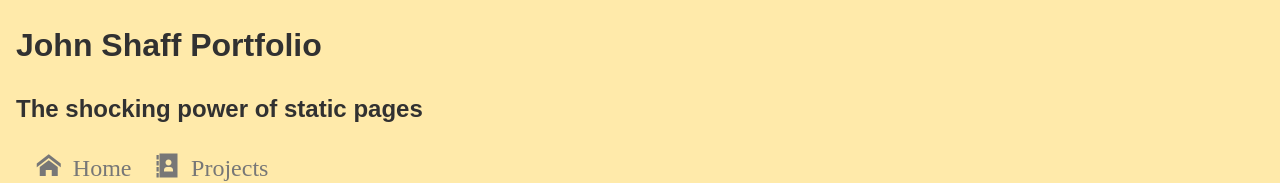
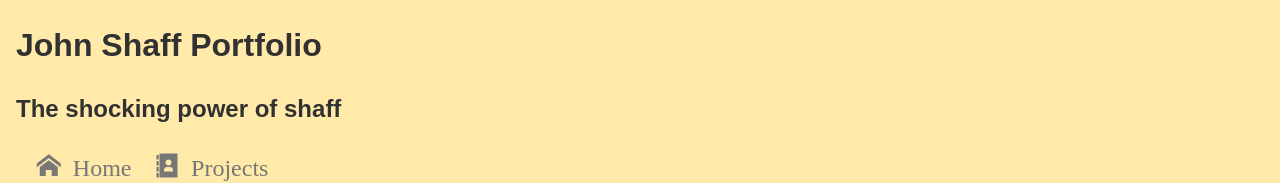
Before and after one commit to johnshaff/portfolio, a plain HTML site: page index.html in a window 1280 px wide. Shown: the top 183 px of the page. Drawn offline with nearby package versions, Linux system fonts and the light colour scheme; files whose address does not match are found by name.

Commit message:
changed some starter text

```diff
--- a/index.html
+++ b/index.html
@@ -31,7 +31,7 @@
         <h1>
           John Shaff Portfolio
         </h1>
-        <h2>The shocking power of static pages</h2>
+        <h2>The shocking power of shaff</h2>
       </section>
       <nav class="main-nav">
         <!-- Hamburger Icon -->
```
Also changed, not shown: 2 other files.
